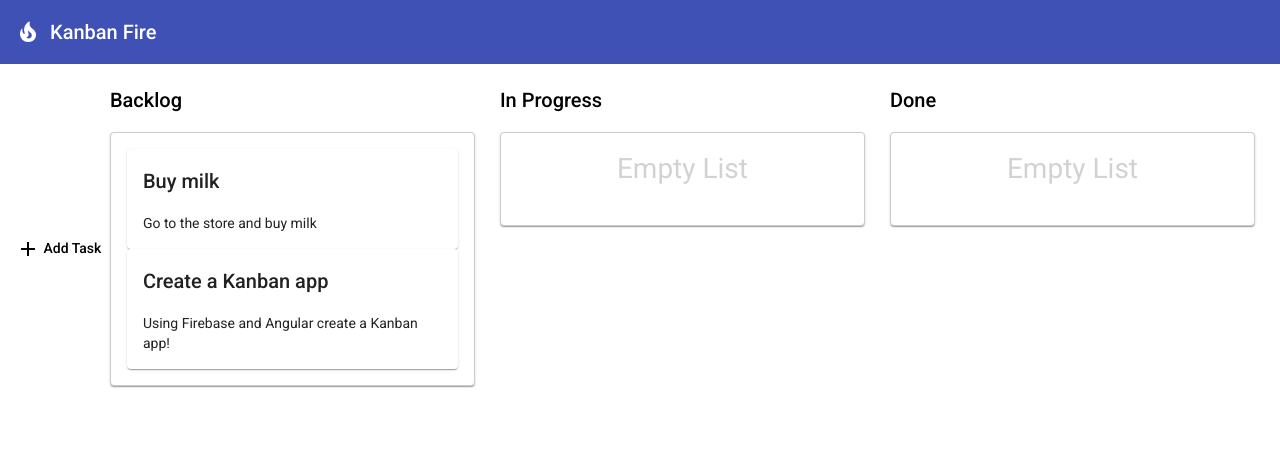
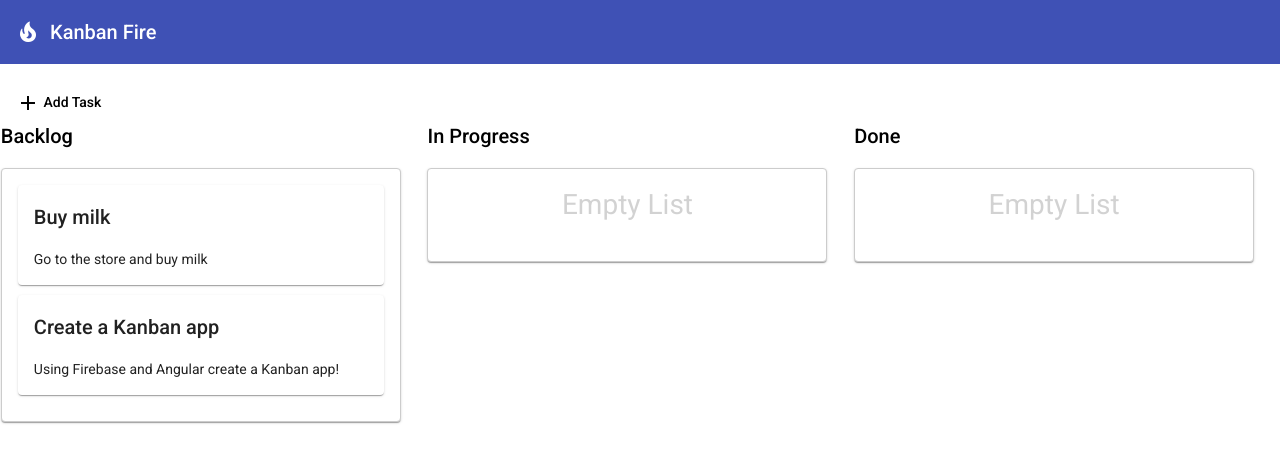
Before and after one commit to datgerhardt/kanban-fire, an Angular app: page / in a window 1280 px wide. Shown: the top 462 px of the page. Built offline with nearby package versions, Linux system fonts and the light colour scheme.

Commit message:
ui fixes

```diff
--- a/src/app/app.component.css
+++ b/src/app/app.component.css
@@ -37,3 +37,11 @@ mat-toolbar {
     text-align: center;
     opacity: 0.2;
   }
+
+  .cdk-drag-animating {
+    transition: transform 250ms;
+  }
+
+  .cdk-drag-placeholder {
+    opacity: 0;
+  }
--- a/src/app/app.component.html
+++ b/src/app/app.component.html
@@ -4,12 +4,11 @@
   <span>Kanban Fire</span>
 </mat-toolbar>
 
+<button (click)="newTask()" mat-button>
+  <mat-icon>add</mat-icon> Add Task
+</button>
+
 <div class="container-wrapper">
-
-  <button (click)="newTask()" mat-button>
-    <mat-icon>add</mat-icon> Add Task
-  </button>
-
   <div class="container">
     <h2>Backlog</h2>
     <mat-card cdkDropList id="todo" #todoList="cdkDropList" [cdkDropListData]="todo" [cdkDropListConnectedTo]="[inProgressList, doneList]" (cdkDropListDropped)="drop($event)" class="list" >
--- a/src/app/app.component.ts
+++ b/src/app/app.component.ts
@@ -61,6 +61,4 @@ export class AppComponent {
     })
   }
 
-
-
 }
--- a/src/app/task/task.component.css
+++ b/src/app/task/task.component.css
@@ -0,0 +1,8 @@
+:host {
+    display: block;
+  }
+
+  .item {
+    margin-bottom: 10px;
+    cursor: pointer;
+  }
```
